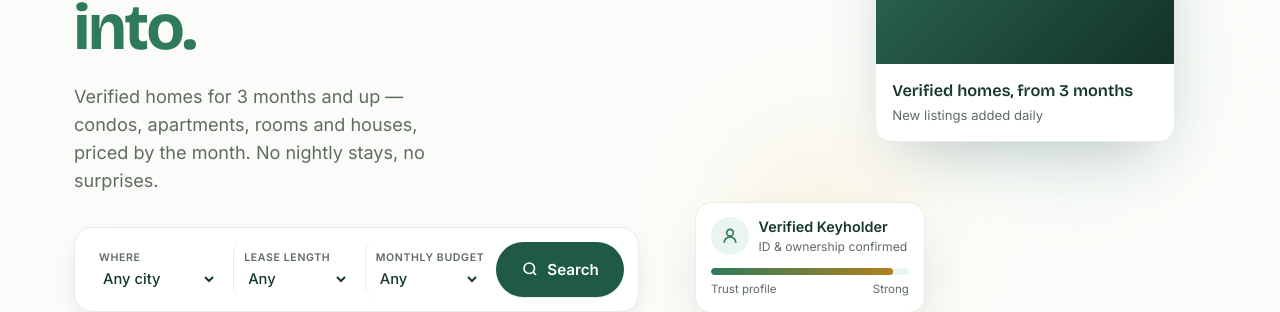
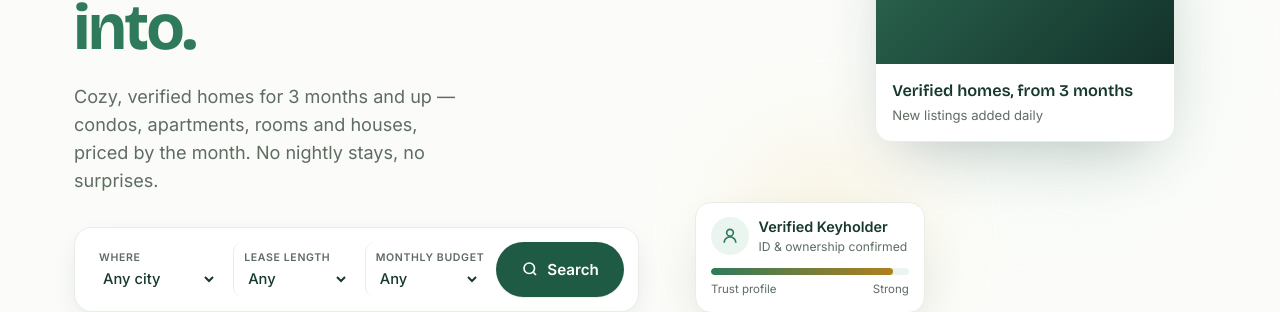
Before and after one commit to yutiampojo/balay, a Next.js app: page / in a window 1280 px wide. Shown: the part 300-612 px from the top of the page. Built offline with nearby package versions, Linux system fonts and the light colour scheme; no server answers; the database is empty.

Commit message:
Homepage tagline: lead with cozy homes

```diff
--- a/app/page.tsx
+++ b/app/page.tsx
@@ -31,7 +31,7 @@ export default async function Home() {
             <div>
               <p className="eyebrow">Balaymo · Move light. Live easy.</p>
               <h1>Find a place you can&nbsp;actually <em>settle into.</em></h1>
-              <p className="lede">Verified homes for 3 months and up — condos, apartments, rooms and houses, priced by the month. No nightly stays, no surprises.</p>
+              <p className="lede">Cozy, verified homes for 3 months and up — condos, apartments, rooms and houses, priced by the month. No nightly stays, no surprises.</p>
 
               <form className="searchcard" action="/rentals" method="get" aria-label="Search rentals">
                 <div className="searchrow">
```
